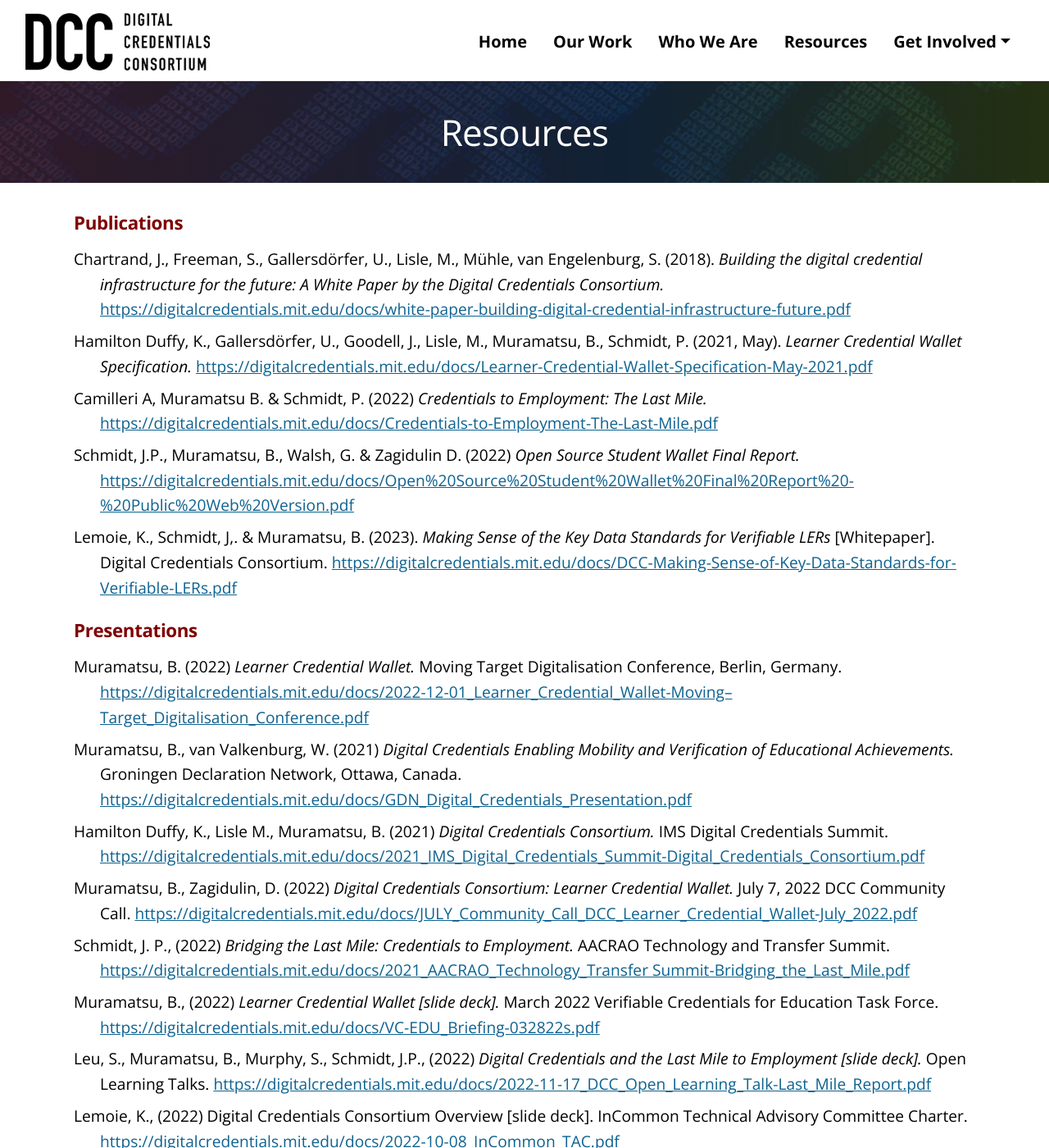
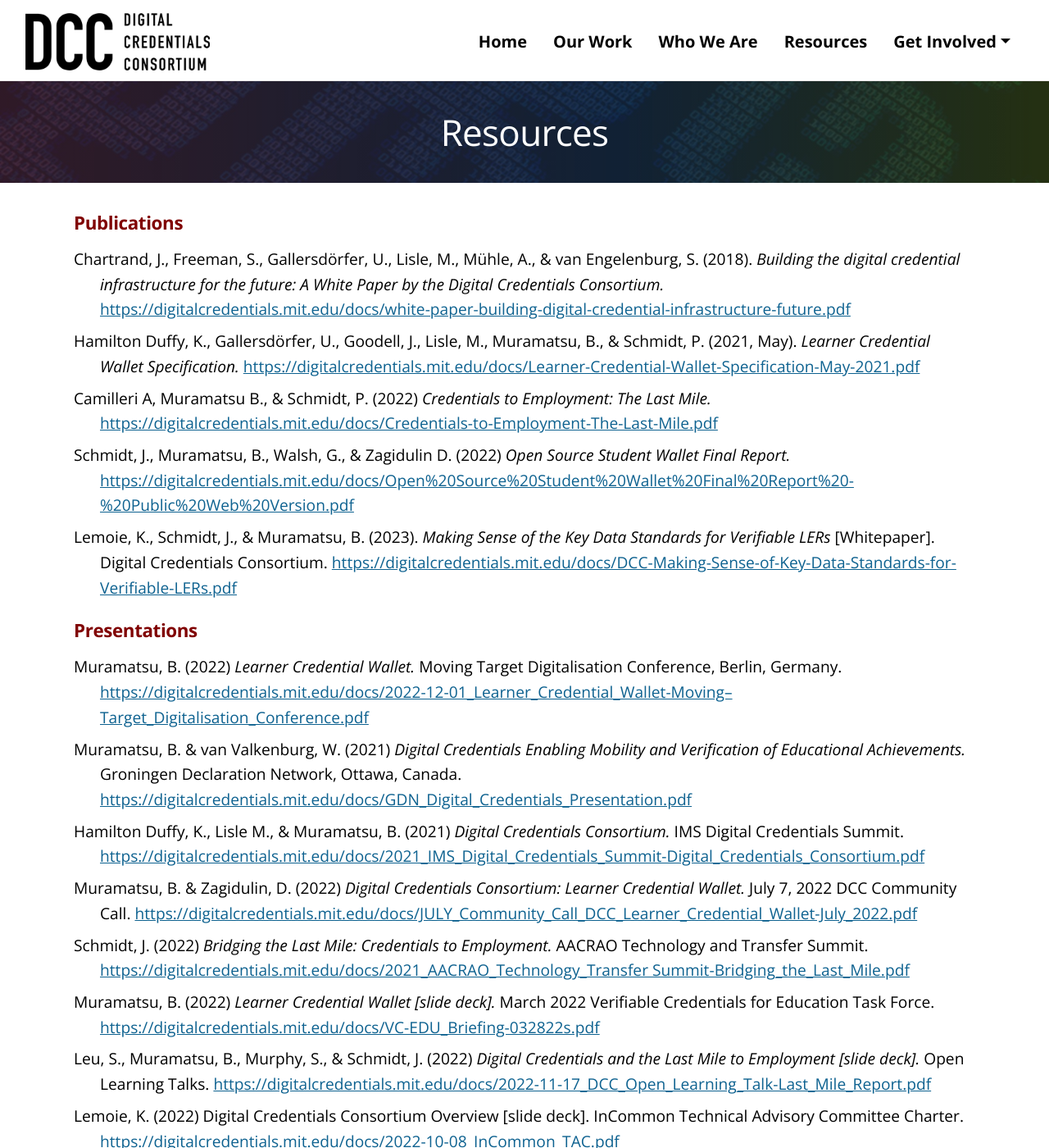
Before and after one commit to digitalcredentials/dcc-website, a Jekyll site: the page built from resources.md, in a window 1280 px wide and 1400 px high. Shown: the whole window at 82% size. Built offline with Jekyll 4.4.1, drawn with Linux system fonts in a browser that asks for light colours.

```diff
--- a/resources.md
+++ b/resources.md
@@ -5,20 +5,20 @@ title: Resources
 
 ## Publications
 
-* Chartrand, J., Freeman, S., Gallersdörfer, U., Lisle, M., Mühle, van Engelenburg, S. (2018). *Building the digital credential infrastructure for the future: A White Paper by the Digital Credentials Consortium.* [{{ site.url | prepend: site.baseurl }}/docs/white-paper-building-digital-credential-infrastructure-future.pdf]({{ site.baseurl }}/docs/white-paper-building-digital-credential-infrastructure-future.pdf)
-* Hamilton Duffy, K., Gallersdörfer, U., Goodell, J., Lisle, M., Muramatsu, B., Schmidt, P. (2021, May). *Learner Credential Wallet Specification.* [{{ site.url | prepend: site.baseurl }}/docs/Learner-Credential-Wallet-Specification-May-2021.pdf]({{ site.baseurl }}/docs/Learner-Credential-Wallet-Specification-May-2021.pdf)
-* Camilleri A, Muramatsu B. & Schmidt, P. (2022) *Credentials to Employment: The Last Mile.* [{{ site.url | prepend: site.baseurl }}/docs/Credentials-to-Employment-The-Last-Mile.pdf]({{ site.baseurl }}/docs/Credentials-to-Employment-The-Last-Mile.pdf)
-* Schmidt, J.P., Muramatsu, B., Walsh, G. & Zagidulin D. (2022) *Open Source Student Wallet Final Report.* [{{ site.url | prepend: site.baseurl }}/docs/Open%20Source%20Student%20Wallet%20Final%20Report%20-%20Public%20Web%20Version.pdf]({{ site.baseurl }}/docs/Open%20Source%20Student%20Wallet%20Final%20Report%20-%20Public%20Web%20Version.pdf)
-* Lemoie, K., Schmidt, J,. & Muramatsu, B. (2023). *Making Sense of the Key Data Standards for Verifiable LERs* [Whitepaper]. Digital Credentials Consortium. [{{ site.url | prepend: site.baseurl }}/docs/DCC-Making-Sense-of-Key-Data-Standards-for-Verifiable-LERs.pdf]({{ site.baseurl }}/docs/DCC-Making-Sense-of-Key-Data-Standards-for-Verifiable-LERs.pdf)
+* Chartrand, J., Freeman, S., Gallersdörfer, U., Lisle, M., Mühle, A., & van Engelenburg, S. (2018). *Building the digital credential infrastructure for the future: A White Paper by the Digital Credentials Consortium.* [{{ site.url | prepend: site.baseurl }}/docs/white-paper-building-digital-credential-infrastructure-future.pdf]({{ site.baseurl }}/docs/white-paper-building-digital-credential-infrastructure-future.pdf)
+* Hamilton Duffy, K., Gallersdörfer, U., Goodell, J., Lisle, M., Muramatsu, B., & Schmidt, P. (2021, May). *Learner Credential Wallet Specification.* [{{ site.url | prepend: site.baseurl }}/docs/Learner-Credential-Wallet-Specification-May-2021.pdf]({{ site.baseurl }}/docs/Learner-Credential-Wallet-Specification-May-2021.pdf)
+* Camilleri A, Muramatsu B., & Schmidt, P. (2022) *Credentials to Employment: The Last Mile.* [{{ site.url | prepend: site.baseurl }}/docs/Credentials-to-Employment-The-Last-Mile.pdf]({{ site.baseurl }}/docs/Credentials-to-Employment-The-Last-Mile.pdf)
+* Schmidt, J., Muramatsu, B., Walsh, G., & Zagidulin D. (2022) *Open Source Student Wallet Final Report.* [{{ site.url | prepend: site.baseurl }}/docs/Open%20Source%20Student%20Wallet%20Final%20Report%20-%20Public%20Web%20Version.pdf]({{ site.baseurl }}/docs/Open%20Source%20Student%20Wallet%20Final%20Report%20-%20Public%20Web%20Version.pdf)
+* Lemoie, K., Schmidt, J., & Muramatsu, B. (2023). *Making Sense of the Key Data Standards for Verifiable LERs* [Whitepaper]. Digital Credentials Consortium. [{{ site.url | prepend: site.baseurl }}/docs/DCC-Making-Sense-of-Key-Data-Standards-for-Verifiable-LERs.pdf]({{ site.baseurl }}/docs/DCC-Making-Sense-of-Key-Data-Standards-for-Verifiable-LERs.pdf)
 
 
 ## Presentations
 
 * Muramatsu, B. (2022) *Learner Credential Wallet.* Moving Target Digitalisation Conference, Berlin, Germany. [{{ site.url | prepend: site.baseurl }}/docs/2022-12-01_Learner_Credential_Wallet-Moving–Target_Digitalisation_Conference.pdf]({{ site.baseurl }}/docs/2022-12-01_Learner_Credential_Wallet-Moving–Target_Digitalisation_Conference.pdf)
-* Muramatsu, B., van Valkenburg, W. (2021) *Digital Credentials Enabling Mobility and Verification of Educational Achievements.* Groningen Declaration Network, Ottawa, Canada. [{{ site.url | prepend: site.baseurl }}/docs/GDN_Digital_Credentials_Presentation.pdf]({{ site.baseurl }}/docs/GDN_Digital_Credentials_Presentation.pdf)
-* Hamilton Duffy, K., Lisle M., Muramatsu, B. (2021) *Digital Credentials Consortium.* IMS Digital Credentials Summit. [{{ site.url | prepend: site.baseurl }}/docs/2021_IMS_Digital_Credentials_Summit-Digital_Credentials_Consortium.pdf]({{ site.baseurl }}/docs/2021_IMS_Digital_Credentials_Summit-Digital_Credentials_Consortium.pdf)
-* Muramatsu, B., Zagidulin, D. (2022) *Digital Credentials Consortium: Learner Credential Wallet.* July 7, 2022 DCC Community Call. [{{ site.url | prepend: site.baseurl }}/docs/JULY_Community_Call_DCC_Learner_Credential_Wallet-July_2022.pdf]({{ site.baseurl }}/docs/JULY_Community_Call_DCC_Learner_Credential_Wallet-July_2022.pdf)
-* Schmidt, J. P., (2022) *Bridging the Last Mile: Credentials to Employment.* AACRAO Technology and Transfer Summit. [{{ site.url | prepend: site.baseurl }}/docs/2021_AACRAO_Technology_Transfer Summit-Bridging_the_Last_Mile.pdf]({{ site.baseurl }}/docs/2021_AACRAO_Technology_Transfer Summit-Bridging_the_Last_Mile.pdf)
-* Muramatsu, B., (2022) *Learner Credential Wallet [slide deck].* March 2022 Verifiable Credentials for Education Task Force. [{{ site.url | prepend: site.baseurl }}/docs/VC-EDU_Briefing-032822s.pdf]({{ site.baseurl }}/docs/VC-EDU_Briefing-032822s.pdf)
-* Leu, S., Muramatsu, B., Murphy, S., Schmidt, J.P., (2022) *Digital Credentials and the Last Mile to Employment [slide deck].* Open Learning Talks. [{{ site.url | prepend: site.baseurl }}/docs/2022-11-17_DCC_Open_Learning_Talk-Last_Mile_Report.pdf]({{ site.baseurl }}/docs/2022-11-17_DCC_Open_Learning_Talk-Last_Mile_Report.pdf)
-* Lemoie, K., (2022) Digital Credentials Consortium Overview [slide deck]. InCommon Technical Advisory Committee Charter. [{{ site.url | prepend: site.baseurl }}/docs/2022-10-08_InCommon_TAC.pdf]({{ site.baseurl }}/docs/2022-10-08_InCommon_TAC.pdf)
+* Muramatsu, B. & van Valkenburg, W. (2021) *Digital Credentials Enabling Mobility and Verification of Educational Achievements.* Groningen Declaration Network, Ottawa, Canada. [{{ site.url | prepend: site.baseurl }}/docs/GDN_Digital_Credentials_Presentation.pdf]({{ site.baseurl }}/docs/GDN_Digital_Credentials_Presentation.pdf)
+* Hamilton Duffy, K., Lisle M., & Muramatsu, B. (2021) *Digital Credentials Consortium.* IMS Digital Credentials Summit. [{{ site.url | prepend: site.baseurl }}/docs/2021_IMS_Digital_Credentials_Summit-Digital_Credentials_Consortium.pdf]({{ site.baseurl }}/docs/2021_IMS_Digital_Credentials_Summit-Digital_Credentials_Consortium.pdf)
+* Muramatsu, B. & Zagidulin, D. (2022) *Digital Credentials Consortium: Learner Credential Wallet.* July 7, 2022 DCC Community Call. [{{ site.url | prepend: site.baseurl }}/docs/JULY_Community_Call_DCC_Learner_Credential_Wallet-July_2022.pdf]({{ site.baseurl }}/docs/JULY_Community_Call_DCC_Learner_Credential_Wallet-July_2022.pdf)
+* Schmidt, J. (2022) *Bridging the Last Mile: Credentials to Employment.* AACRAO Technology and Transfer Summit. [{{ site.url | prepend: site.baseurl }}/docs/2021_AACRAO_Technology_Transfer Summit-Bridging_the_Last_Mile.pdf]({{ site.baseurl }}/docs/2021_AACRAO_Technology_Transfer Summit-Bridging_the_Last_Mile.pdf)
+* Muramatsu, B. (2022) *Learner Credential Wallet [slide deck].* March 2022 Verifiable Credentials for Education Task Force. [{{ site.url | prepend: site.baseurl }}/docs/VC-EDU_Briefing-032822s.pdf]({{ site.baseurl }}/docs/VC-EDU_Briefing-032822s.pdf)
+* Leu, S., Muramatsu, B., Murphy, S., & Schmidt, J. (2022) *Digital Credentials and the Last Mile to Employment [slide deck].* Open Learning Talks. [{{ site.url | prepend: site.baseurl }}/docs/2022-11-17_DCC_Open_Learning_Talk-Last_Mile_Report.pdf]({{ site.baseurl }}/docs/2022-11-17_DCC_Open_Learning_Talk-Last_Mile_Report.pdf)
+* Lemoie, K. (2022) Digital Credentials Consortium Overview [slide deck]. InCommon Technical Advisory Committee Charter. [{{ site.url | prepend: site.baseurl }}/docs/2022-10-08_InCommon_TAC.pdf]({{ site.baseurl }}/docs/2022-10-08_InCommon_TAC.pdf)
```
